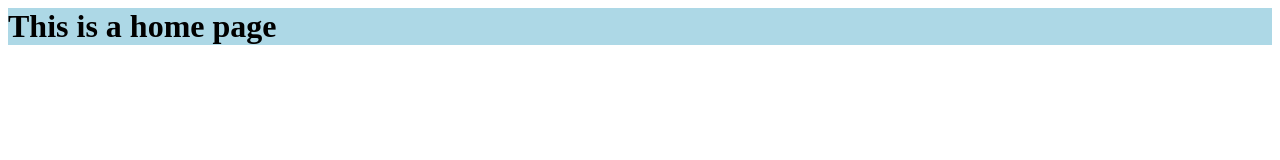
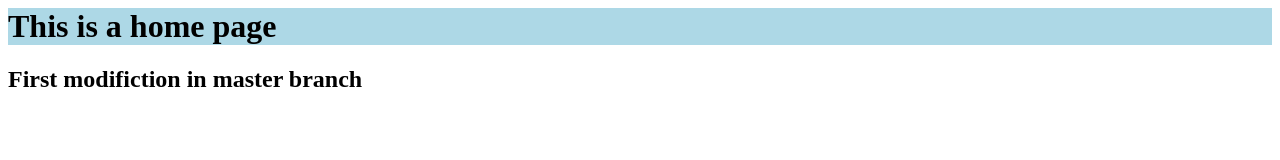
Before and after one commit to swamiajoba/mygp, a plain HTML site: page index.html in a window 1280 px wide. Drawn offline with Linux system fonts and the light colour scheme.

Commit message:
Second commit without staging

```diff
--- a/index.html
+++ b/index.html
@@ -6,5 +6,6 @@
   </head>
   <body>
        <h1> This is a home page </h1>
+       <h2> First modifiction in master branch </h2>
   </body>
 </html>
```
